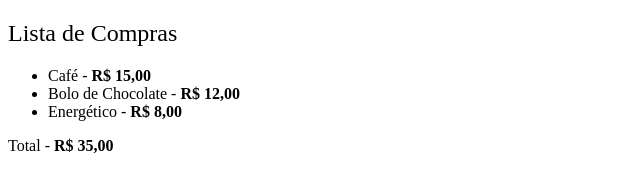
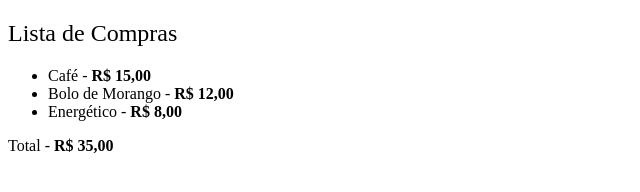
Before and after one commit to MarlonMorari/ex-css, a plain HTML site: page 01/index.html in a window 1280 px wide. Shown: the full height of the page, 0-640 px from the left. Drawn offline with Linux system fonts and the light colour scheme.

Commit message:
Mudando de bolo de chocolate para bolo de morango

```diff
--- a/01/index.html
+++ b/01/index.html
@@ -10,7 +10,7 @@
     <h2>Lista de Compras</h2>
     <ul>
         <li>Café - <strong>R$ 15,00</strong></li>
-        <li>Bolo de Chocolate - <strong>R$ 12,00</strong></li>
+        <li>Bolo de Morango - <strong>R$ 12,00</strong></li>
         <li>Energético - <strong>R$ 8,00</strong></li>
     </ul>
     <p>Total - <strong>R$ 35,00</strong></p>
```
